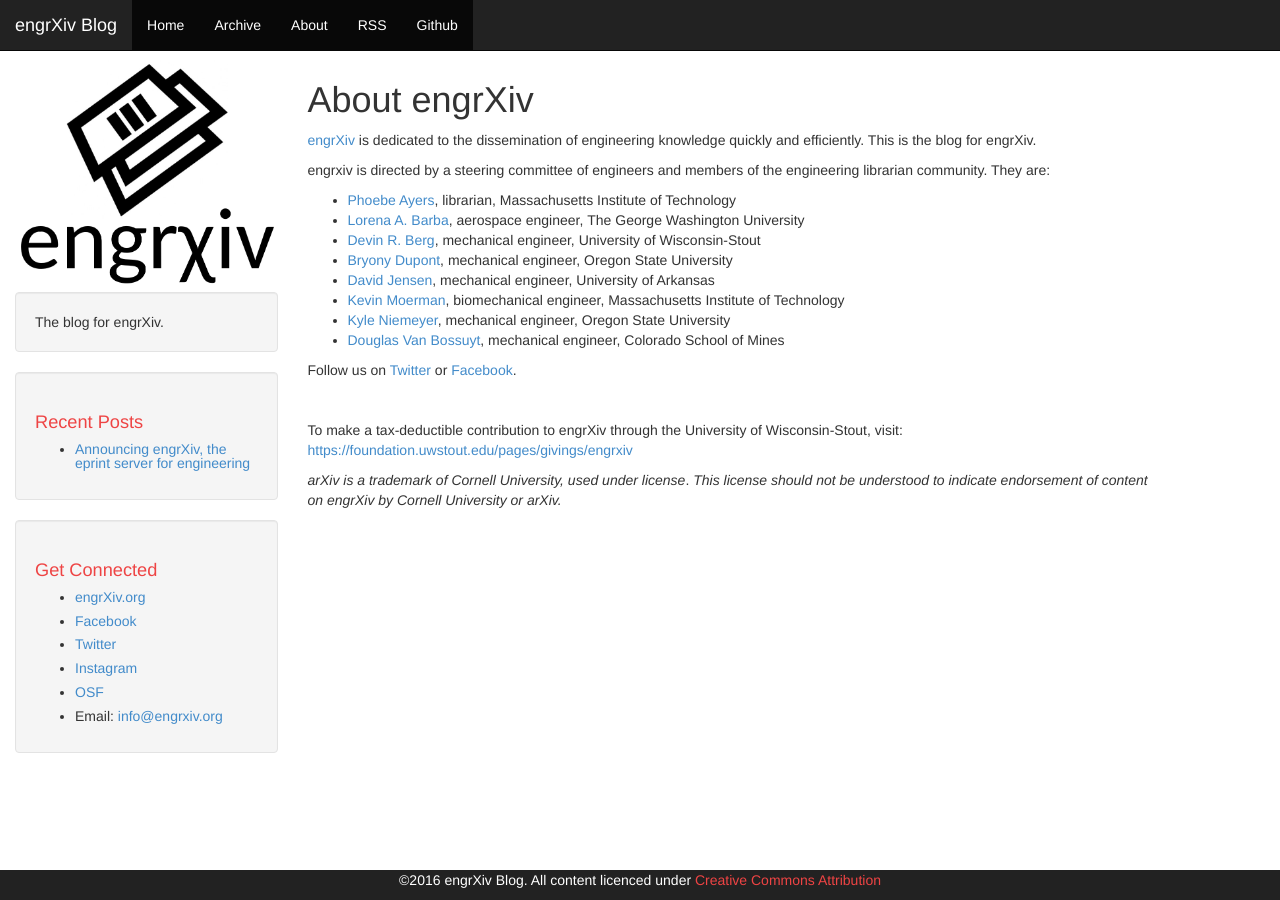
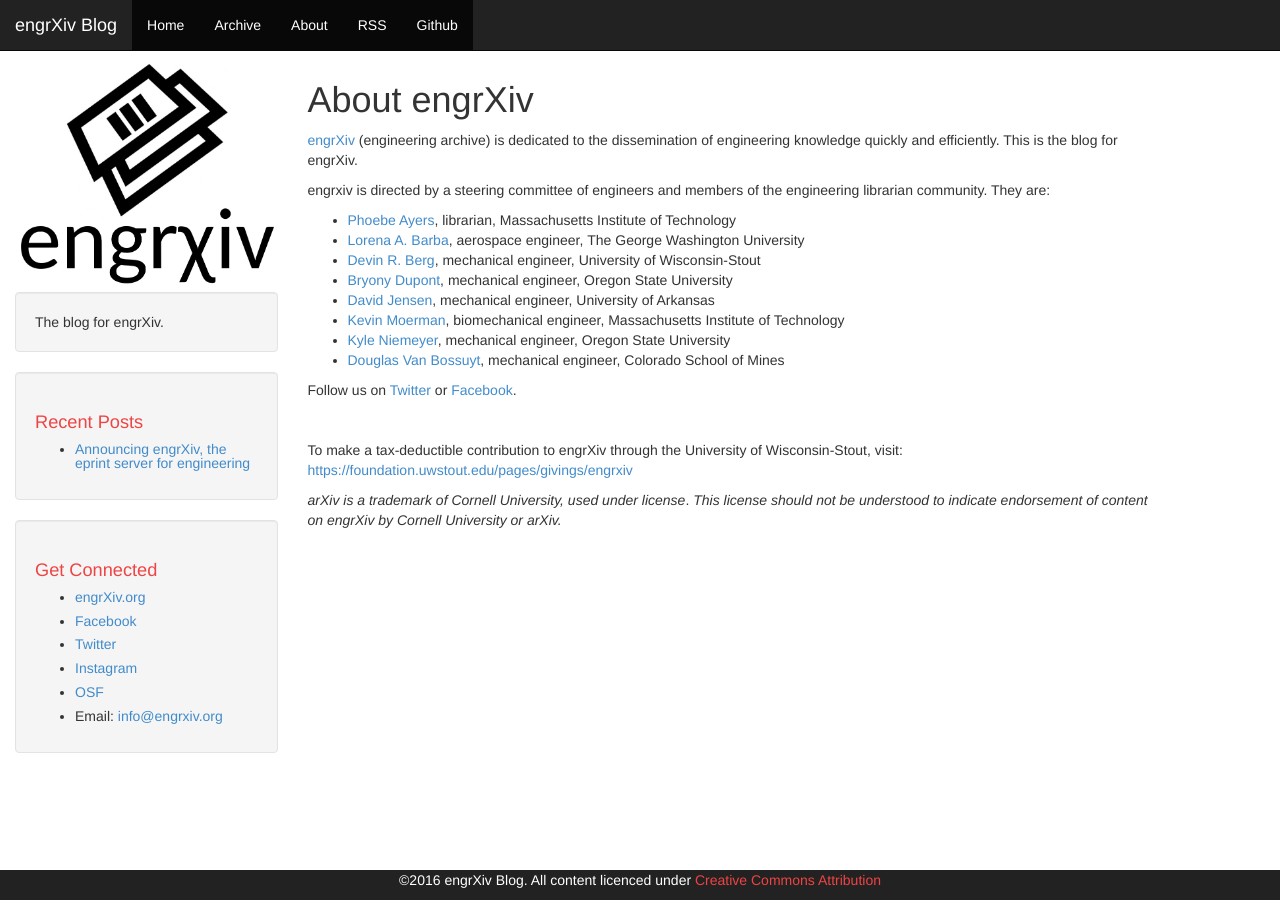
Before and after one commit to OpenEngr/engrXiv, a Jekyll site: the page built from about/index.md, in a window 1280 px wide. Built offline with Jekyll 4.4.1, drawn with Linux system fonts in a browser that asks for light colours; comment, search, counter and statistics services are not loaded.

Commit message:
Update index.md

```diff
--- a/about/index.md
+++ b/about/index.md
@@ -4,7 +4,7 @@ layout: default
 
 <h1>About engrXiv</h1>
 
-<a href="http://engrxiv.org/" target="_blank">engrXiv</a> is dedicated to the dissemination of engineering knowledge quickly and efficiently. This is the blog for engrXiv.
+<a href="http://engrxiv.org/" target="_blank">engrXiv</a> (engineering archive) is dedicated to the dissemination of engineering knowledge quickly and efficiently. This is the blog for engrXiv.
 
 
 engrxiv is directed by a steering committee of engineers and members of the engineering librarian community. They are:
```
